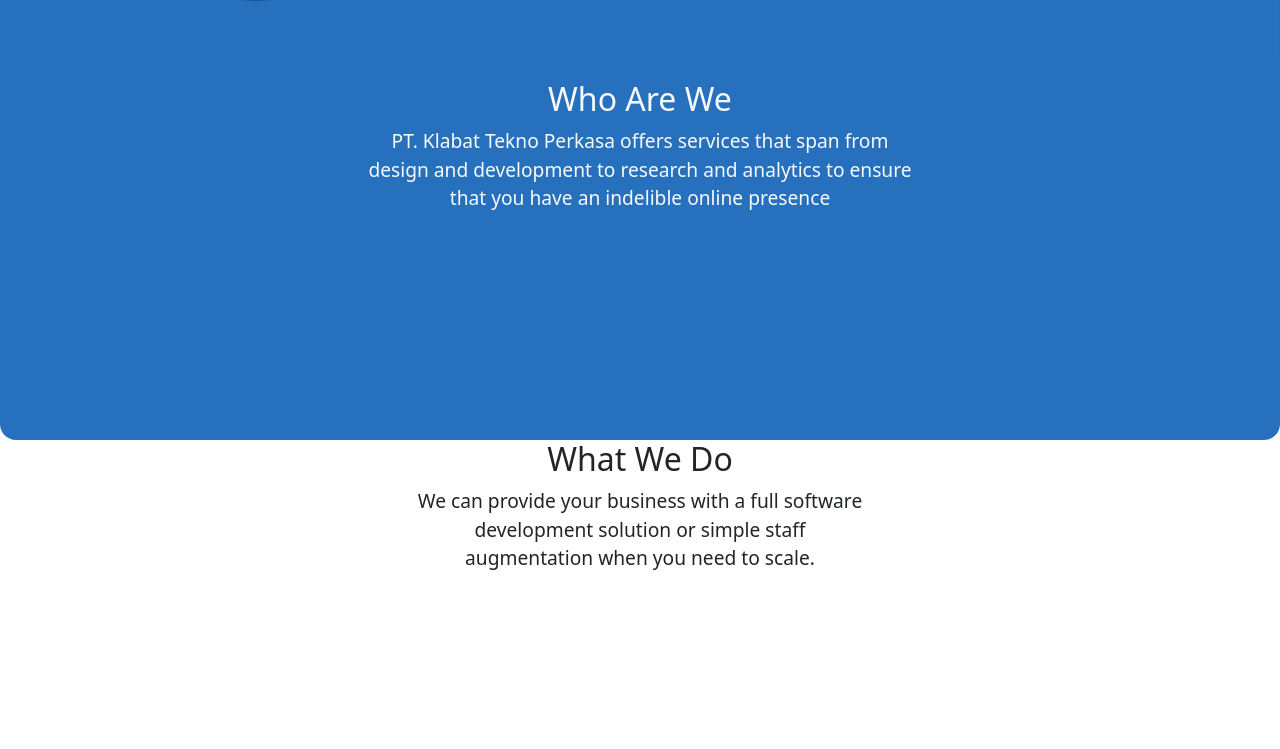
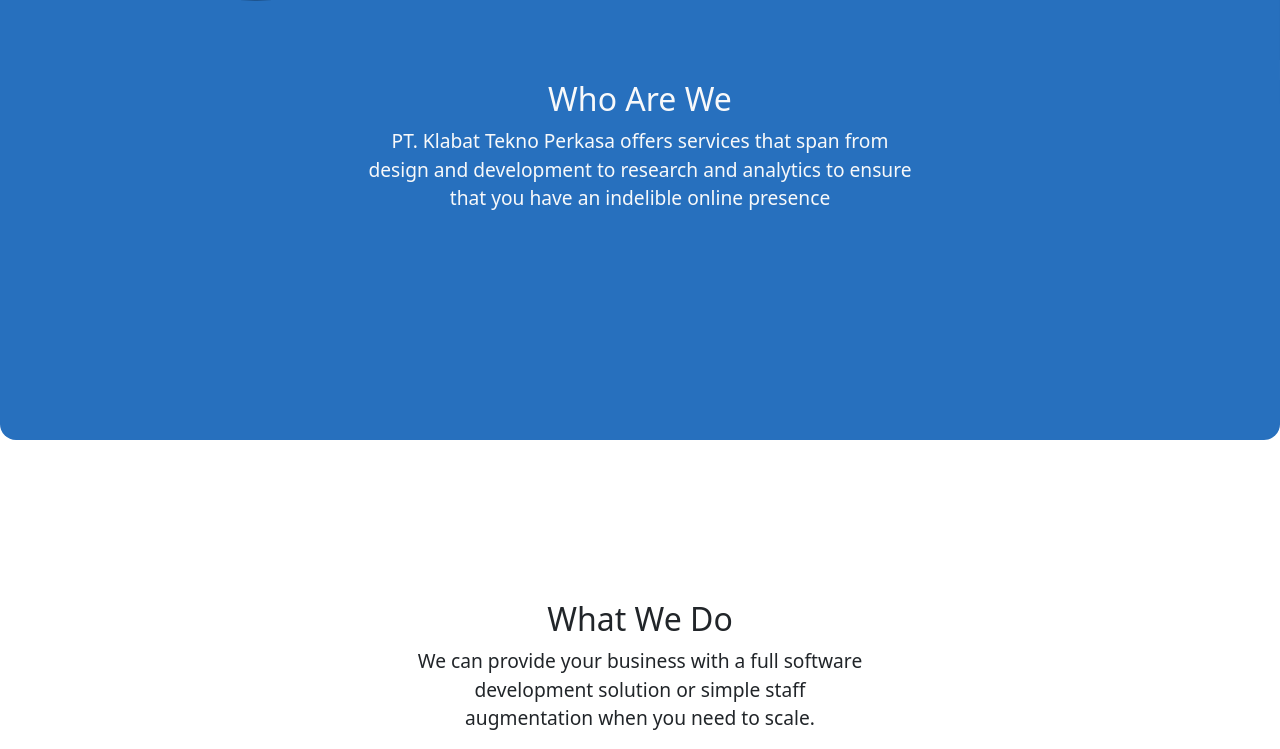
Before and after one commit to mariojofan/PT_KTP_Responsive, a plain HTML site: page index.html in a window 1280 px wide. Shown: the part 740-1489 px from the top of the page. Before the commit the page ends 1329 px from the top, so only its background shows below. Drawn offline with nearby package versions, Linux system fonts and the light colour scheme.

Commit message:
Update 1

```diff
--- a/index.html
+++ b/index.html
@@ -77,7 +77,7 @@
       <div class="container-fluid">
           <div class="container container-sm container-md container-xl container-xxl">
               <div class="row justify-content-center">
-                  <div class="col col-sm-6 col-md-7 col-lg-6 col-xl-5 col-xxl-8 text-center">
+                  <div class="col col-sm-6 col-md-7 col-lg-6 col-xl-5 col-xxl-8 text-center mt-15">
                       <h1 class="what">What We Do</h1>
                       <p class="text">We can provide your business with a full software development solution or simple staff augmentation when you need to scale.</p>
                   </div>
--- a/style.css
+++ b/style.css
@@ -165,3 +165,6 @@
 
   /* Margin */
 /* Top */
+.mt-15 {
+  margin-top:  10rem;
+}
```
